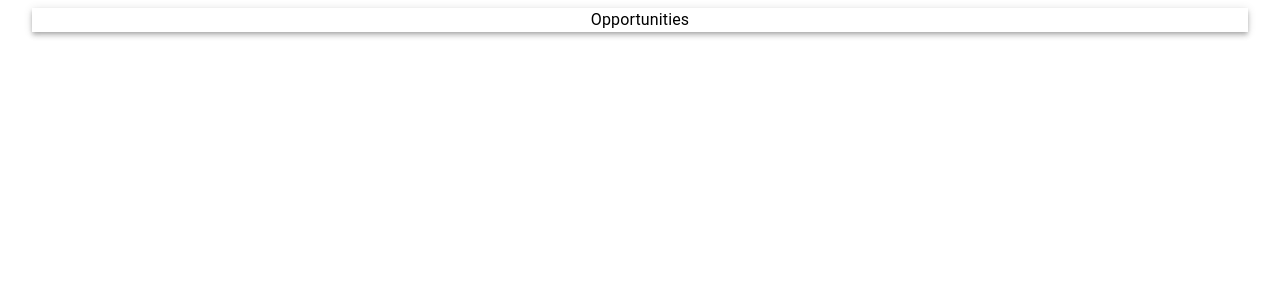
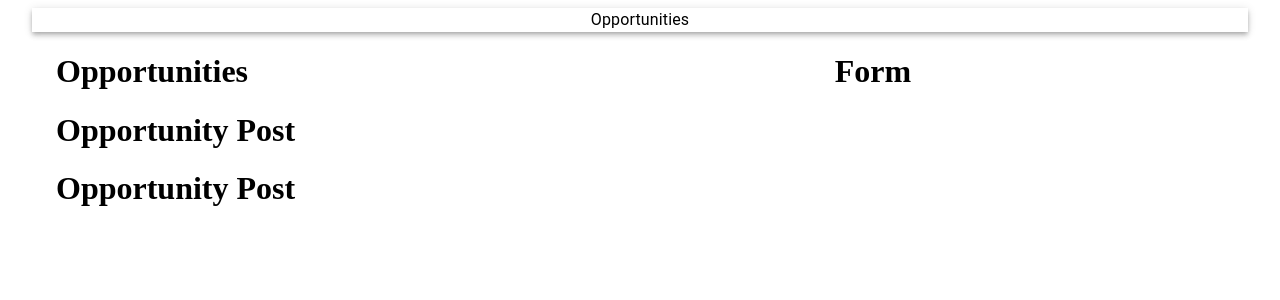
Before and after one commit to gnikita432/Opportunistt, a React (Create React App) app in the folder client/: page / in a window 1280 px wide. Shown: the top 300 px of the page. Built offline with nearby package versions, Linux system fonts and the light colour scheme.

Commit message:
Implemented opportunities and form jsx

```diff
--- a/client/src/App.js
+++ b/client/src/App.js
@@ -1,5 +1,8 @@
 import React from "react";
 import { Container, AppBar, Typography, Grow, Grid } from "@material-ui/core";
+
+import Opportunities  from "./components/Opportunities/Opportunities";
+import Form from "./components/Form/Form";
 
 function App() {
   return (
@@ -18,10 +21,10 @@ function App() {
             spacing="{3}"
           >
             <Grid item xs={12} sm={7}>
-              {/* <Opportunity /> */}
+              <Opportunities />
             </Grid>
             <Grid item xs={12} sm={4}>
-              {/* <Form /> */}
+              <Form />
             </Grid>
           </Grid>
         </Container>
--- a/client/src/components/Form/Form.js
+++ b/client/src/components/Form/Form.js
@@ -0,0 +1,7 @@
+import React from "react";
+
+const Form = () => {
+  return <h1>Form</h1>;
+};
+
+export default Form;
--- a/client/src/components/Opportunities/Opportunities.js
+++ b/client/src/components/Opportunities/Opportunities.js
@@ -0,0 +1,14 @@
+import React from "react";
+import Opportunity from "./Opportunity/Opportunity";
+
+const Opportunities = () => {
+  return (
+    <>
+      <h1>Opportunities</h1>
+      <Opportunity/>
+      <Opportunity/>
+    </>
+  );
+};
+
+export default Opportunities;
--- a/client/src/components/Opportunities/Opportunity/Opportunity.js
+++ b/client/src/components/Opportunities/Opportunity/Opportunity.js
@@ -0,0 +1,7 @@
+import React from "react";
+
+const Opportunity = () => {
+  return <h1>Opportunity Post</h1>;
+};
+
+export default Opportunity;
```
